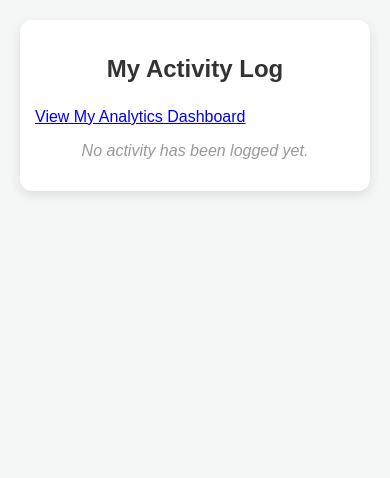
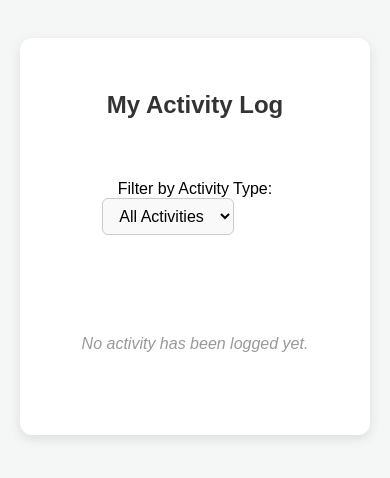
Before and after one commit to puttavijaykumar/Agribazaar, a Django app: page /activity/me/ in a window 390 px wide. Shown: the top 478 px of the page. Run offline with Django 5.2, Linux system fonts and the light colour scheme; the visitor is signed in with stand-in values (Sample User, id 1); data comes from the database, SQL or seed files in the repository.

Commit message:
feat: Completed user activity dashboard with personal and admin views

```diff
--- a/accounts/views.py
+++ b/accounts/views.py
@@ -907,7 +907,6 @@ def buy_category_product_now(request):
 
 # Logic for user activity logging
 @login_required
-@login_required
 def user_activity_log(request):
     """
     Displays the activity log for the current user with pagination and filtering.
--- a/static/css/user_activity.css
+++ b/static/css/user_activity.css
@@ -21,6 +21,27 @@ body {
     color: #333;
     font-size: 28px;
     margin-bottom: 25px;
+}
+
+/* --- New: Styling for the Filter Form --- */
+.filter-container {
+    margin-bottom: 20px;
+    text-align: right; /* Align the filter to the right */
+}
+
+.filter-container select {
+    padding: 8px 12px;
+    border-radius: 6px;
+    border: 1px solid #ccc;
+    font-size: 16px;
+    cursor: pointer;
+    background-color: #f9f9f9;
+}
+
+.filter-container select:focus {
+    outline: none;
+    border-color: #2e7d32;
+    box-shadow: 0 0 5px rgba(46, 125, 50, 0.2);
 }
 
 .activity-list {
@@ -89,4 +141,15 @@ body {
     .activity-timestamp {
         margin-top: 5px;
     }
+
+    /* Adjust filter and pagination on mobile */
+    .filter-container {
+        text-align: center;
+        margin-bottom: 15px;
+    }
+
+    .pagination {
+        flex-wrap: wrap;
+        gap: 8px;
+    }
 }
--- a/templates/user_activity_log.html
+++ b/templates/user_activity_log.html
@@ -10,12 +10,24 @@
 <body>
     <div class="container">
         <h2 class="title">My Activity Log</h2>
-        <div class="analytics-link-container">
-            <a href="{% url 'user_analytics' %}" class="btn btn-primary">View My Analytics Dashboard</a>
+
+                <div class="filter-container">
+            <form method="get" action="">
+                <label for="activity-type">Filter by Activity Type:</label>
+                <select name="type" id="activity-type" onchange="this.form.submit()">
+                    <option value="">All Activities</option>
+                    {% for type in activity_types %}
+                    <option value="{{ type }}" {% if type == selected_type %}selected{% endif %}>
+                        {{ type }}
+                    </option>
+                    {% endfor %}
+                </select>
+            </form>
         </div>
+
         <div class="activity-list">
-            {% if activities %}
-                {% for activity in activities %}
+            {% if page_obj %}
+                {% for activity in page_obj %}
                 <div class="activity-item">
                     <div class="activity-header">
                         <span class="activity-type">{{ activity.activity_type }}</span>
@@ -24,6 +36,18 @@
                     <p class="activity-description">{{ activity.description }}</p>
                 </div>
                 {% endfor %}
+
+                                <div class="pagination">
+                    {% if page_obj.has_previous %}
+                        <a href="?page={{ page_obj.previous_page_number }}{% if selected_type %}&type={{ selected_type }}{% endif %}">Previous</a>
+                    {% endif %}
+                    <span class="current">
+                        Page {{ page_obj.number }} of {{ page_obj.paginator.num_pages }}.
+                    </span>
+                    {% if page_obj.has_next %}
+                        <a href="?page={{ page_obj.next_page_number }}{% if selected_type %}&type={{ selected_type }}{% endif %}">Next</a>
+                    {% endif %}
+                </div>
             {% else %}
             <p class="no-activity-message">No activity has been logged yet.</p>
             {% endif %}
```
Also changed, not shown: other parts of static/css/user_activity.css (+33 -2 lines). Lines whose indentation alone changed are shown as unchanged.
